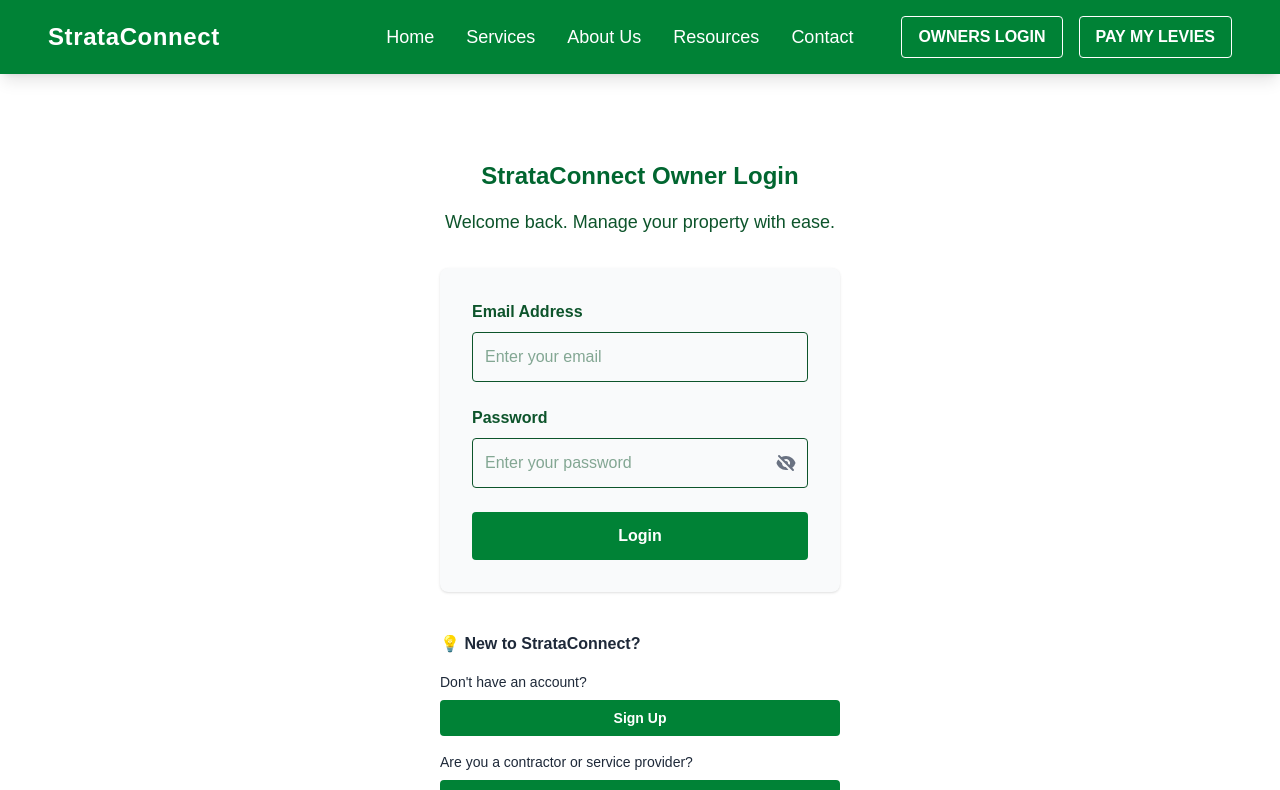
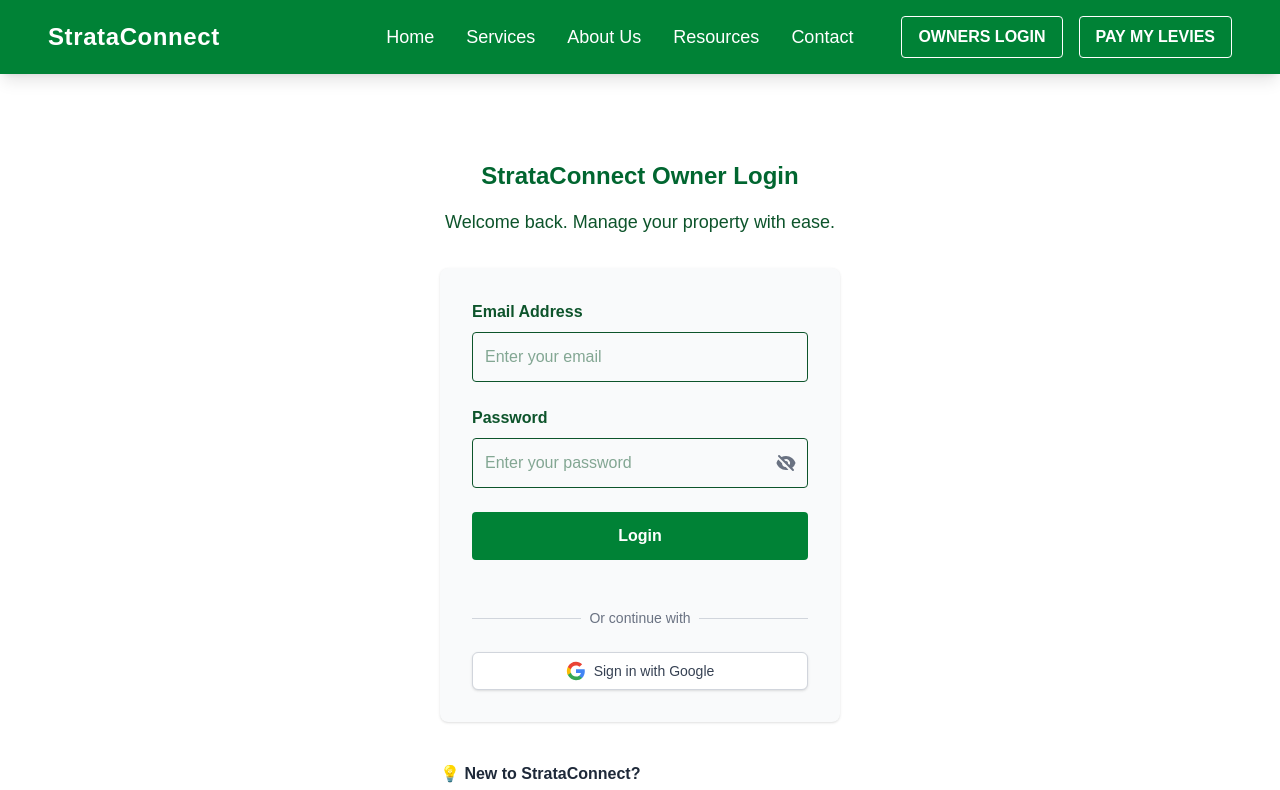
Before and after one commit to marydao21/StrataConnect-Website, a Next.js app: page /owners-login in a window 1280 px wide. Shown: the top 790 px of the page. Built offline with nearby package versions, Linux system fonts and the light colour scheme.

Commit message:
update login with Google login/logout

```diff
--- a/package.json
+++ b/package.json
@@ -11,6 +11,7 @@
   "dependencies": {
     "@ai-sdk/openai": "^1.3.21",
     "@ai-sdk/react": "^1.2.11",
+    "@supabase/auth-helpers-nextjs": "^0.10.0",
     "@supabase/supabase-js": "^2.49.4",
     "ai": "^4.3.13",
     "cookie": "^1.0.2",
--- /dev/null
+++ b/src/app/api/auth/google/route.js
@@ -0,0 +1,54 @@
+import { createClient } from '@supabase/supabase-js';
+
+const supabase = createClient(
+  process.env.SUPABASE_URL,
+  process.env.SUPABASE_ANON_KEY
+);
+
+export async function POST(req) {
+  try {
+    const { action } = await req.json();
+
+    if (action === 'signin') {
+      const { data, error } = await supabase.auth.signInWithOAuth({
+        provider: 'google',
+        options: {
+          redirectTo: `${process.env.NEXT_PUBLIC_SITE_URL}/auth/callback`,
+        },
+      });
+
+      if (error) throw error;
+
+      return new Response(JSON.stringify({
+        success: true,
+        url: data.url
+      }), {
+        status: 200,
+        headers: { 'Content-Type': 'application/json' },
+      });
+    }
+
+    if (action === 'signout') {
+      const { error } = await supabase.auth.signOut();
+
+      if (error) throw error;
+
+      return new Response(JSON.stringify({
+        success: true,
+        message: 'Successfully signed out'
+      }), {
+        status: 200,
+        headers: { 'Content-Type': 'application/json' },
+      });
+    }
+
+    throw new Error('Invalid action');
+  } catch (error) {
+    return new Response(JSON.stringify({
+      error: error.message
+    }), {
+      status: 400,
+      headers: { 'Content-Type': 'application/json' },
+    });
+  }
+}
--- /dev/null
+++ b/src/app/auth/callback/route.js
@@ -0,0 +1,31 @@
+import { createClient } from '@supabase/supabase-js';
+import { NextResponse } from 'next/server';
+
+const supabase = createClient(
+  process.env.SUPABASE_URL,
+  process.env.SUPABASE_ANON_KEY
+);
+
+export async function GET(request) {
+  const requestUrl = new URL(request.url);
+  const code = requestUrl.searchParams.get('code');
+
+  if (code) {
+    const { data, error } = await supabase.auth.exchangeCodeForSession(code);
+
+    if (!error) {
+      // Store the session
+      const response = NextResponse.redirect(new URL('/dashboard', request.url));
+      response.cookies.set('supabase.auth.token', JSON.stringify(data.session), {
+        httpOnly: true,
+        secure: process.env.NODE_ENV === 'production',
+        sameSite: 'lax',
+        path: '/',
+      });
+      return response;
+    }
+  }
+
+  // Return the user to an error page with some instructions
+  return NextResponse.redirect(new URL('/auth/auth-error', request.url));
+}
--- a/src/app/owners-login/page.jsx
+++ b/src/app/owners-login/page.jsx
@@ -11,6 +11,51 @@
   const [error, setError] = useState('');
   const [loading, setLoading] = useState(false);
   const router = useRouter();
+
+  const handleGoogleSignIn = async () => {
+    try {
+      const response = await fetch('/api/auth/google', {
+        method: 'POST',
+        headers: { 'Content-Type': 'application/json' },
+        body: JSON.stringify({ action: 'signin' }),
+      });
+
+      const data = await response.json();
+
+      if (!response.ok) {
+        throw new Error(data.error || 'Google sign in failed');
+      }
+
+      // Redirect to Google OAuth page
+      window.location.href = data.url;
+    } catch (err) {
+      setError(err.message);
+    }
+  };
+
+  const handleLogout = async () => {
+    try {
+      const response = await fetch('/api/auth/google', {
+        method: 'POST',
+        headers: { 'Content-Type': 'application/json' },
+        body: JSON.stringify({ action: 'signout' }),
+      });
+
+      const data = await response.json();
+
+      if (!response.ok) {
+        throw new Error(data.error || 'Logout failed');
+      }
+
+      // Clear local storage
+      localStorage.removeItem('userId');
+
+      // Redirect to home page
+      router.push('/');
+    } catch (err) {
+      setError(err.message);
+    }
+  };
 
   const handleSubmit = async (e) => {
     e.preventDefault();
@@ -114,6 +159,45 @@
           <button type="submit" disabled={loading} className="w-full bg-green-700 text-white py-3 rounded font-bold hover:bg-green-800 transition">
             {loading ? 'Signing in...' : 'Login'}
           </button>
+
+          <div className="mt-6">
+            <div className="relative">
+              <div className="absolute inset-0 flex items-center">
+                <div className="w-full border-t border-gray-300" />
+              </div>
+              <div className="relative flex justify-center text-sm">
+                <span className="px-2 bg-gray-50 text-gray-500">Or continue with</span>
+              </div>
+            </div>
+
+            <div className="mt-6">
+              <button
+                type="button"
+                onClick={handleGoogleSignIn}
+                className="w-full flex justify-center py-2 px-4 border border-gray-300 rounded-md shadow-sm text-sm font-medium text-gray-700 bg-white hover:bg-gray-50 focus:outline-none focus:ring-2 focus:ring-offset-2 focus:ring-green-500"
+              >
+                <svg className="w-5 h-5 mr-2" viewBox="0 0 24 24">
+                  <path
+                    d="M22.56 12.25c0-.78-.07-1.53-.2-2.25H12v4.26h5.92c-.26 1.37-1.04 2.53-2.21 3.31v2.77h3.57c2.08-1.92 3.28-4.74 3.28-8.09z"
+                    fill="#4285F4"
+                  />
+                  <path
+                    d="M12 23c2.97 0 5.46-.98 7.28-2.66l-3.57-2.77c-.98.66-2.23 1.06-3.71 1.06-2.86 0-5.29-1.93-6.16-4.53H2.18v2.84C3.99 20.53 7.7 23 12 23z"
+                    fill="#34A853"
+                  />
+                  <path
+                    d="M5.84 14.09c-.22-.66-.35-1.36-.35-2.09s.13-1.43.35-2.09V7.07H2.18C1.43 8.55 1 10.22 1 12s.43 3.45 1.18 4.93l2.85-2.22.81-.62z"
+                    fill="#FBBC05"
+                  />
+                  <path
+                    d="M12 5.38c1.62 0 3.06.56 4.21 1.64l3.15-3.15C17.45 2.09 14.97 1 12 1 7.7 1 3.99 3.47 2.18 7.07l3.66 2.84c.87-2.6 3.3-4.53 6.16-4.53z"
+                    fill="#EA4335"
+                  />
+                </svg>
+                Sign in with Google
+              </button>
+            </div>
+          </div>
         </form>
 
         <div className="mt-10 text-left text-sm text-gray-800">
--- /dev/null
+++ b/src/middleware.js
@@ -0,0 +1,37 @@
+import { createMiddlewareClient } from '@supabase/auth-helpers-nextjs';
+import { NextResponse } from 'next/server';
+
+export async function middleware(req) {
+  const res = NextResponse.next();
+  const supabase = createMiddlewareClient({ req, res });
+
+  // Refresh session if expired
+  const {
+    data: { session },
+  } = await supabase.auth.getSession();
+
+  // If there's a session, set the user ID in local storage
+  if (session) {
+    res.cookies.set('user_id', session.user.id, {
+      httpOnly: true,
+      secure: process.env.NODE_ENV === 'production',
+      sameSite: 'lax',
+      path: '/',
+    });
+  }
+
+  return res;
+}
+
+export const config = {
+  matcher: [
+    /*
+     * Match all request paths except for the ones starting with:
+     * - _next/static (static files)
+     * - _next/image (image optimization files)
+     * - favicon.ico (favicon file)
+     * - public folder
+     */
+    '/((?!_next/static|_next/image|favicon.ico|public/).*)',
+  ],
+};
```
Also changed, not shown: 1 other file (tests, documents, lock files or other folders).
